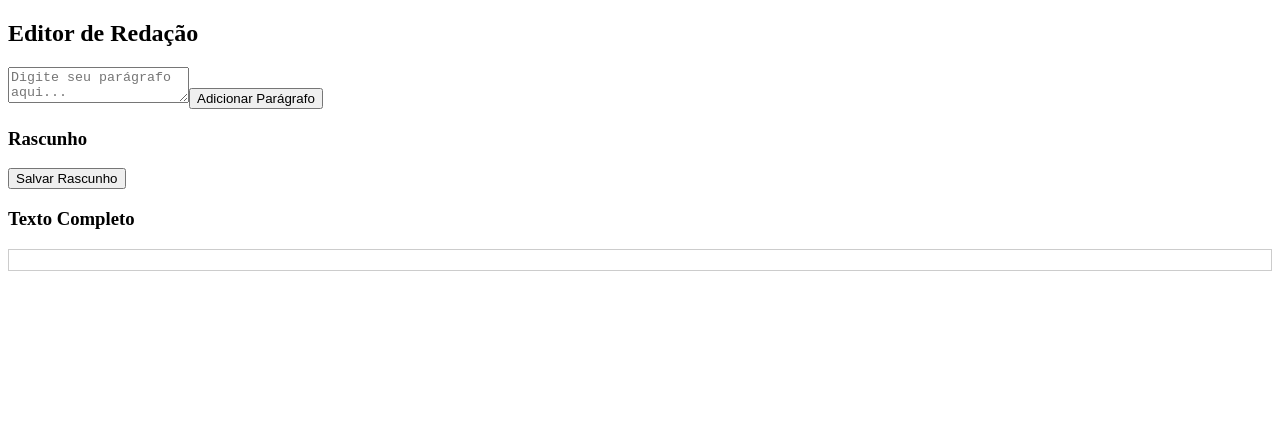
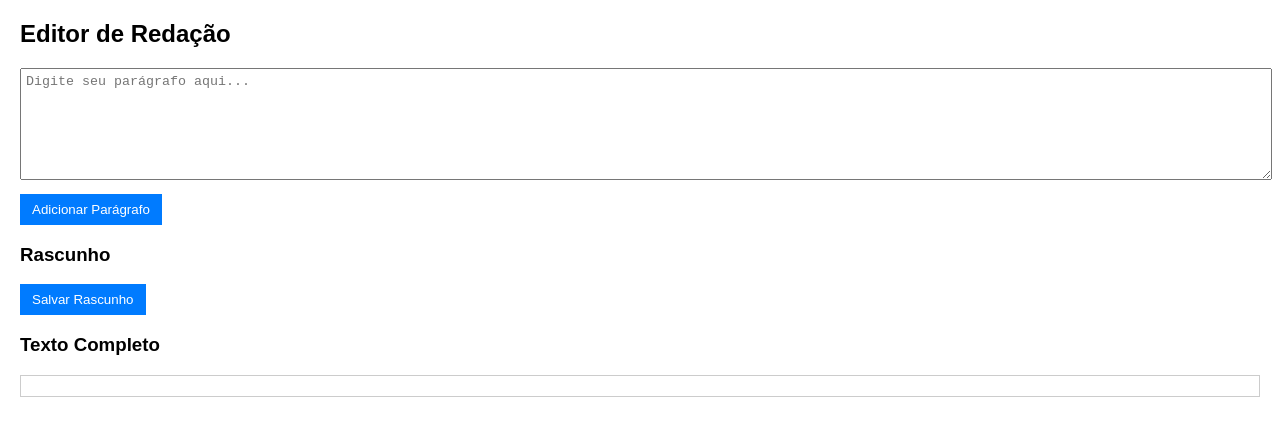
Before and after one commit to mfernandanll/essay-helper, a React (Vite) app: page / in a window 1280 px wide. Shown: the top 436 px of the page. Built offline with nearby package versions, Linux system fonts and the light colour scheme.

Commit message:
Adding css style

```diff
--- a/src/components/DraftEditor.tsx
+++ b/src/components/DraftEditor.tsx
@@ -23,6 +23,7 @@ export function DraftEditor() {
         onChange={(e) => setNewParagraph(e.target.value)}
         placeholder="Digite seu parágrafo aqui..."
       />
+
       <button onClick={addParagraph}>Adicionar Parágrafo</button>
 
       <div>
--- a/src/main.tsx
+++ b/src/main.tsx
@@ -1,5 +1,6 @@
 import { StrictMode } from 'react'
 import { createRoot } from 'react-dom/client'
+import "./styles/global.css";
 import { App } from './App.tsx'
 
 createRoot(document.getElementById('root')!).render(
--- /dev/null
+++ b/src/styles/global.css
@@ -0,0 +1,29 @@
+body {
+  font-family: Arial, sans-serif;
+  margin: 20px;
+}
+
+textarea {
+  width: 100%;
+  min-height: 100px;
+  margin-bottom: 10px;
+  padding: 5px;
+}
+
+button {
+  background-color: #007bff;
+  color: white;
+  padding: 8px 12px;
+  border: none;
+  cursor: pointer;
+}
+
+button:hover {
+  background-color: #0056b3;
+}
+
+@media (max-width: 600px) {
+  textarea {
+    width: 100%;
+  }
+}
```
